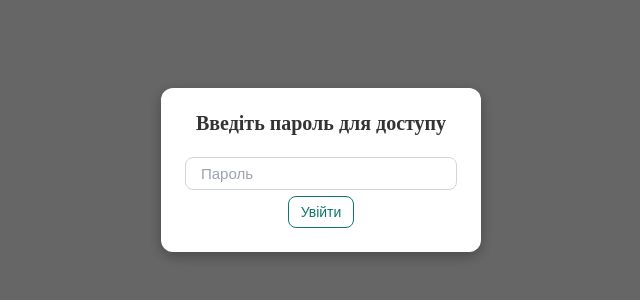
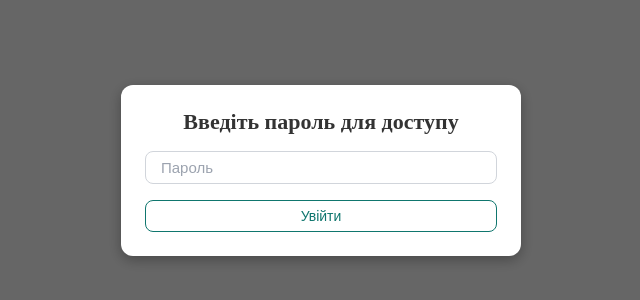
Before and after one commit to PetroMazuryk/react-u-1, a React (Create React App) app: page /react-u-1/posts in a window 1280 px wide. Shown: the part 230-530 px from the top of the page, without its empty margins (319-959 px from the left). Built offline with nearby package versions, Linux system fonts and the light colour scheme.

Commit message:
add the Login button is now full width due to inline styling

```diff
--- a/src/components/PasswordModal/PasswordModal.jsx
+++ b/src/components/PasswordModal/PasswordModal.jsx
@@ -13,6 +13,7 @@ const PasswordModal = ({onSuccess}) => {
       onSuccess();
     } else {
       alert("Невірний пароль");
+      setPassword("");
     }
   };
 
@@ -28,7 +29,17 @@ const PasswordModal = ({onSuccess}) => {
           onChange={(e) => setPassword(e.target.value)}
         />
 
-        <MyButton onClick={handleSubmit}>Увійти</MyButton>
+        <MyButton
+          style={{
+            width: "100%",
+            justifyContent: "center",
+            display: "inline-flex",
+            marginTop: 10,
+          }}
+          onClick={handleSubmit}
+        >
+          Увійти
+        </MyButton>
       </div>
     </div>
   );
--- a/src/components/PasswordModal/PasswordModal.module.css
+++ b/src/components/PasswordModal/PasswordModal.module.css
@@ -11,13 +11,17 @@
 .modal {
     background: #fff;
     padding: 24px;
+    margin: 15px;
     border-radius: 12px;
-    width: 320px;
+    width: 400px;
+    max-width: 90%;
     text-align: center;
     box-shadow: 0 4px 14px rgba(0, 0, 0, 0.3);
 }
 
 .modal h2 {
-    margin-bottom: 16px;
-    font-size: 20px;
+    margin: 0 0 10px 0;
+    font-size: 22px;
+    font-weight: 600;
+    color: #333;
 }
--- a/src/styles/App.css
+++ b/src/styles/App.css
@@ -4,11 +4,6 @@
   box-sizing: border-box;
 }
 
-/* #root {
-  display: flex;
-  flex-direction: column;
-  align-items: center;
-} */
 
 
 
@@ -44,42 +39,3 @@
   transform: translateX(-350px);
   transition: all 500ms ease-in;
 }
-
-/* pagination */
-
-.page__wrapper {
-  margin-top: 30px;
-  display: flex;
-  justify-content: center;
-  gap: 10px;
-}
-
-.page {
-  padding: 10px;
-  border: 1px solid teal;
-  cursor: pointer;
-}
-
-.page__current {
-  border: 2px solid orange;
-  font-weight: bold;
-}
-
-/* router */
-
-.navbar {
-  height: 50px;
-  width: 1200px;
-  display: flex;
-  align-items: center;
-  gap: 20px;
-  padding: 0 15 px;
-  background: lightgray;
-}
-
-.navbar__links {
-  display: flex;
-  gap: 20px;
-  margin-left: auto;
-  padding-right: 20px;
-}
```
